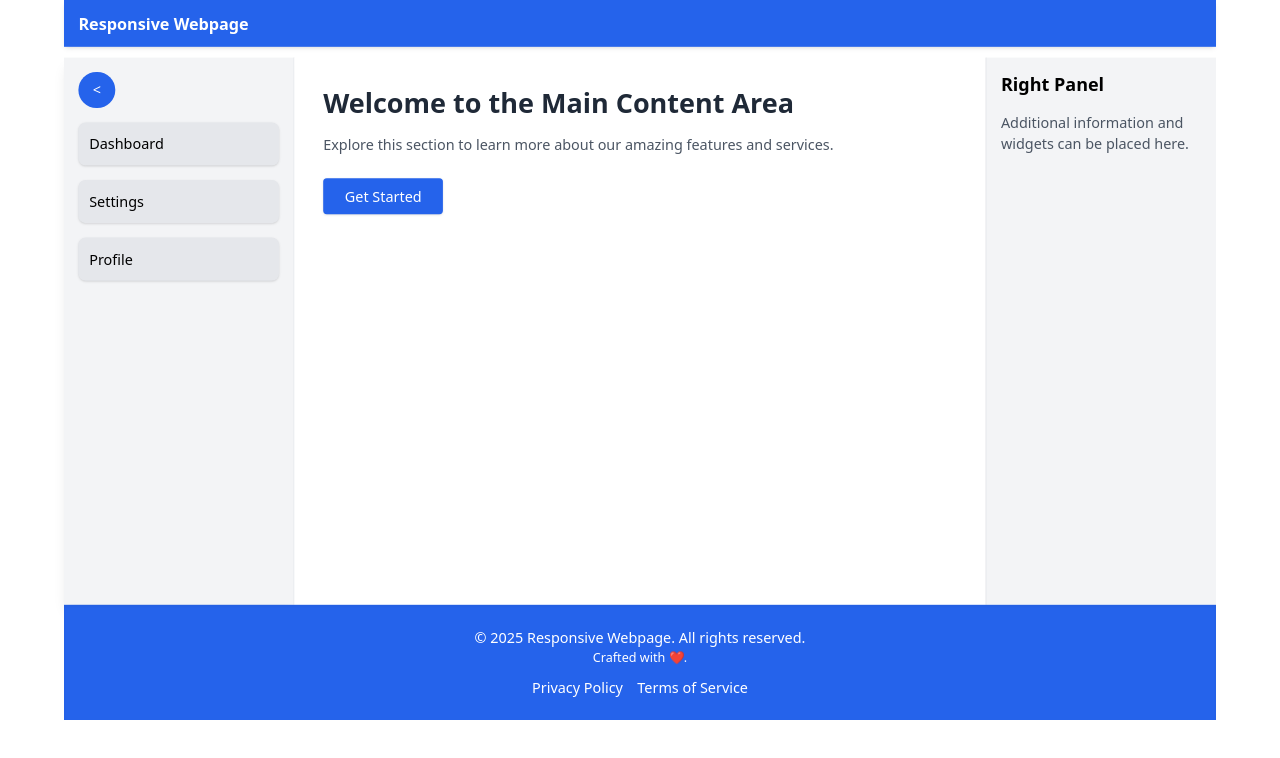
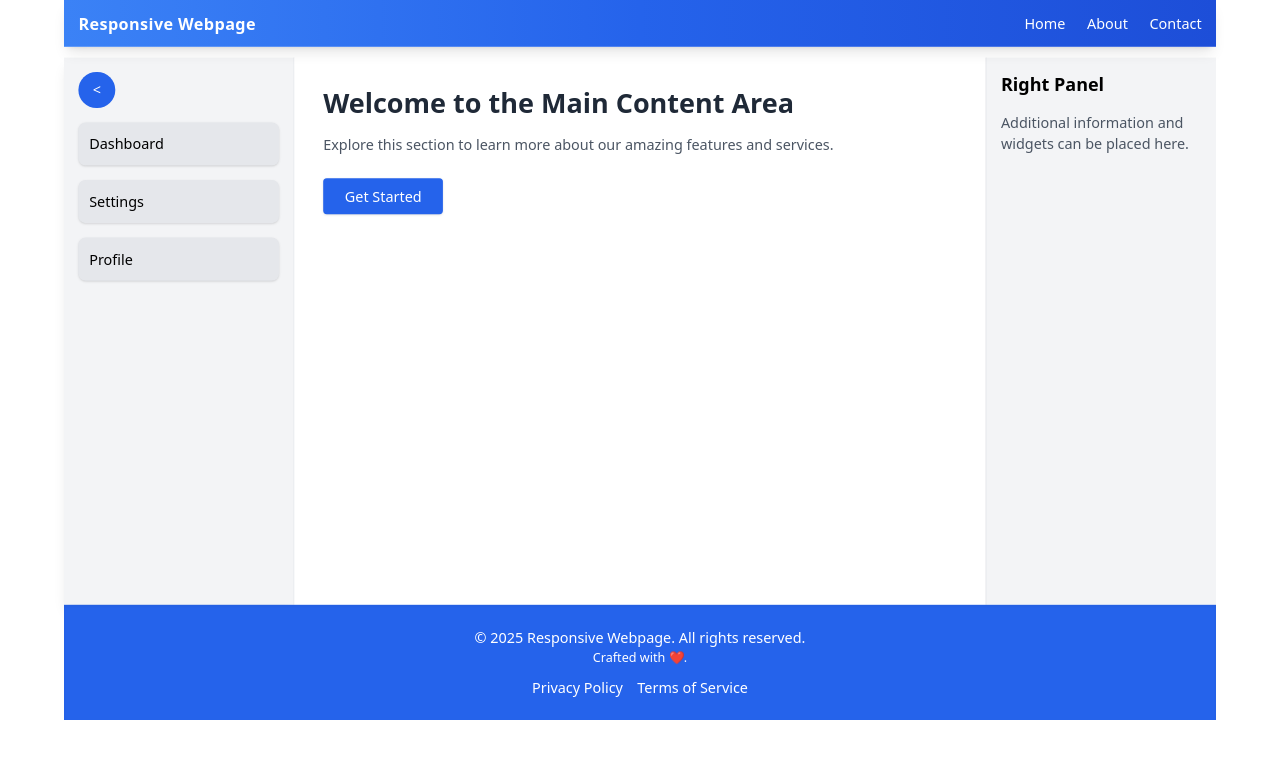
Before and after one commit to vasusharma-code/proj, a React (Create React App) app in the folder frontend/: page / in a window 1280 px wide. Shown: the top 758 px of the page. Built offline with nearby package versions, Linux system fonts and the light colour scheme.

Commit message:
Update Navbar.js

```diff
--- a/frontend/src/components/Navbar.js
+++ b/frontend/src/components/Navbar.js
@@ -1,9 +1,16 @@
+import React from "react";
+
 const Navbar = () => (
-    <nav className="bg-blue-600 text-white fixed top-0 w-full z-50 shadow-md">
-      <div className="container mx-auto px-4 py-3 flex justify-between items-center">
-        <h1 className="text-lg font-bold">Responsive Webpage</h1>
-      </div>
-    </nav>
-  );
+  <nav className="bg-gradient-to-r from-blue-500 via-blue-600 to-blue-700 text-white fixed top-0 w-full z-50 shadow-lg">
+    <div className="container mx-auto px-4 py-3 flex justify-between items-center">
+      <h1 className="text-lg font-bold tracking-wide">Responsive Webpage</h1>
+      <ul className="flex space-x-6">
+        <li className="hover:underline cursor-pointer">Home</li>
+        <li className="hover:underline cursor-pointer">About</li>
+        <li className="hover:underline cursor-pointer">Contact</li>
+      </ul>
+    </div>
+  </nav>
+);
 
-  export default Navbar;
+export default Navbar;
```
